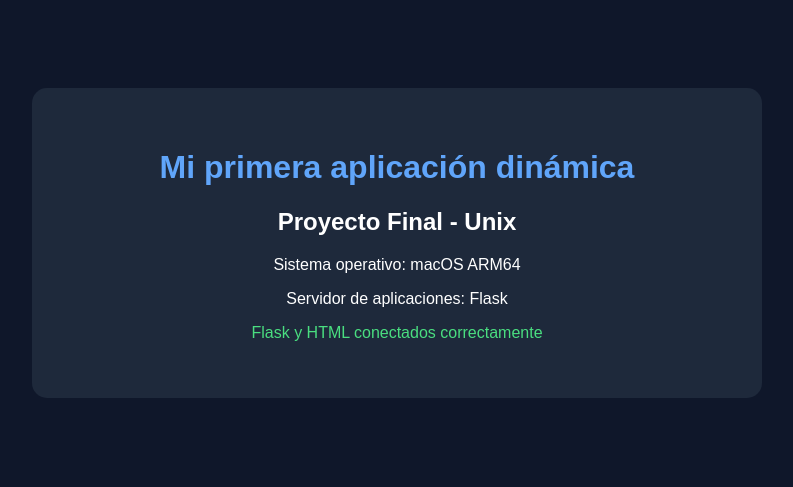
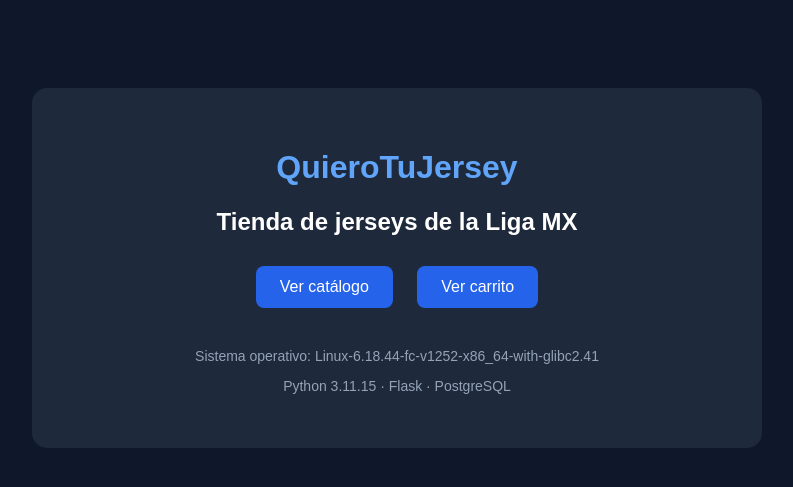
Before and after one commit to LuisGH21/QuieroTuJersey, a Flask app: page / in a window 1280 px wide. Shown: the top 487 px of the page, without its empty margins (243-1036 px from the left). Run offline with Flask 3, Linux system fonts and the light colour scheme.

Commit message:
Ordena configuración del proyecto y scripts base de la BD

```diff
--- a/app/app.py
+++ b/app/app.py
@@ -1,5 +1,6 @@
 
 import os
+import platform
 from decimal import Decimal
 from pathlib import Path
 
@@ -30,23 +31,29 @@ app.config["SESSION_COOKIE_SAMESITE"] = "Lax"
 def inicio():
     return render_template(
         "index.html",
-        titulo="Mi primera aplicación dinámica",
-        sistema="macOS ARM64",
-        mensaje="Flask y HTML conectados correctamente"
+        sistema=platform.platform(),
+        version_python=platform.python_version()
     )
-
-
-@app.route("/saludo")
-def saludo():
-    return "<h1>Bienvenido a mi proyecto final Unix</h1>"
 
 
 @app.route("/estado")
 def estado():
+    try:
+        with obtener_conexion() as conexion:
+            with conexion.cursor() as cursor:
+                cursor.execute("SELECT version();")
+                version_bd = cursor.fetchone()[0]
+        estado_bd = "conectada"
+    except Exception:
+        version_bd = None
+        estado_bd = "sin conexion"
+
     return {
-        "servidor": "Flask",
-        "sistema": "macOS",
-        "estado": "activo"
+        "aplicacion": "QuieroTuJersey",
+        "sistema": platform.platform(),
+        "python": platform.python_version(),
+        "base_de_datos": estado_bd,
+        "version_bd": version_bd
     }
 
 
@@ -362,4 +369,8 @@ def eliminar_del_carrito(id_jersey):
 
 
 if __name__ == "__main__":
-    app.run(host="127.0.0.1", port=5001, debug=True)
+    app.run(
+        host=os.environ.get("FLASK_HOST", "127.0.0.1"),
+        port=int(os.environ.get("FLASK_PORT", "5001")),
+        debug=os.environ.get("FLASK_DEBUG", "0") == "1"
+    )
--- a/app/templates/index.html
+++ b/app/templates/index.html
@@ -1,10 +1,9 @@
-
 <!DOCTYPE html>
 <html lang="es">
 <head>
     <meta charset="UTF-8">
     <meta name="viewport" content="width=device-width, initial-scale=1.0">
-    <title>Proyecto Final Unix</title>
+    <title>QuieroTuJersey</title>
     <style>
         body {
             font-family: Arial, sans-serif;
@@ -26,20 +25,41 @@
             color: #60a5fa;
         }
 
-        .estado {
-            color: #4ade80;
+        .acciones a {
+            display: inline-block;
+            margin: 10px;
+            padding: 12px 24px;
+            background: #2563eb;
+            color: white;
+            text-decoration: none;
+            border-radius: 8px;
+        }
+
+        .acciones a:hover {
+            background: #1d4ed8;
+        }
+
+        .info {
+            margin-top: 30px;
+            color: #94a3b8;
+            font-size: 14px;
         }
     </style>
 </head>
 <body>
     <div class="contenedor">
-        <h1>{{ titulo }}</h1>
-        <h2>Proyecto Final - Unix</h2>
+        <h1>QuieroTuJersey</h1>
+        <h2>Tienda de jerseys de la Liga MX</h2>
 
-        <p>Sistema operativo: {{ sistema }}</p>
-        <p>Servidor de aplicaciones: Flask</p>
+        <div class="acciones">
+            <a href="{{ url_for('mostrar_jerseys') }}">Ver catálogo</a>
+            <a href="{{ url_for('ver_carrito') }}">Ver carrito</a>
+        </div>
 
-        <p class="estado">{{ mensaje }}</p>
+        <div class="info">
+            <p>Sistema operativo: {{ sistema }}</p>
+            <p>Python {{ version_python }} · Flask · PostgreSQL</p>
+        </div>
     </div>
 </body>
 </html>
```
Also changed, not shown: database/00_roles.sql (added, +20 -0 lines), database/01_base.sql (added, +101 -0 lines), 2 other files.
